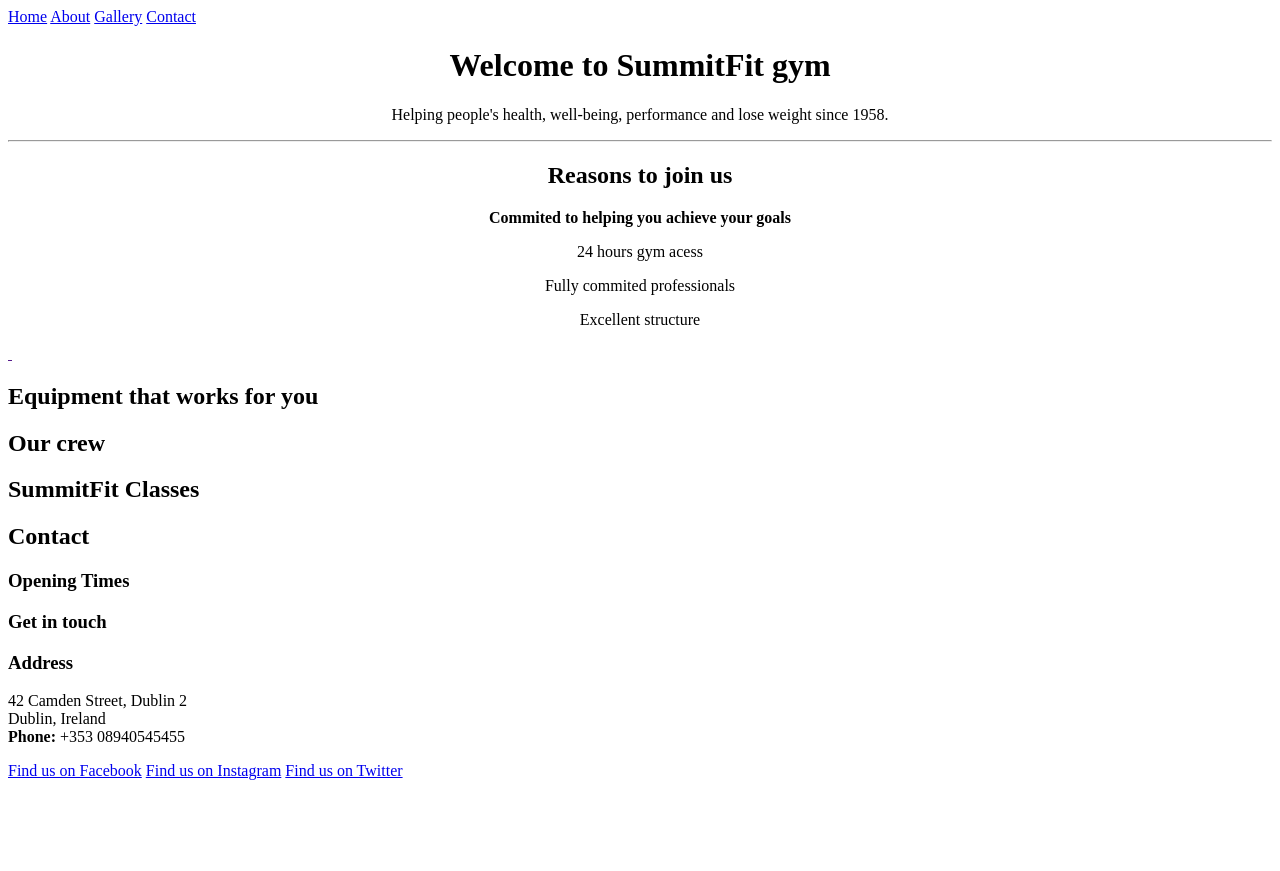
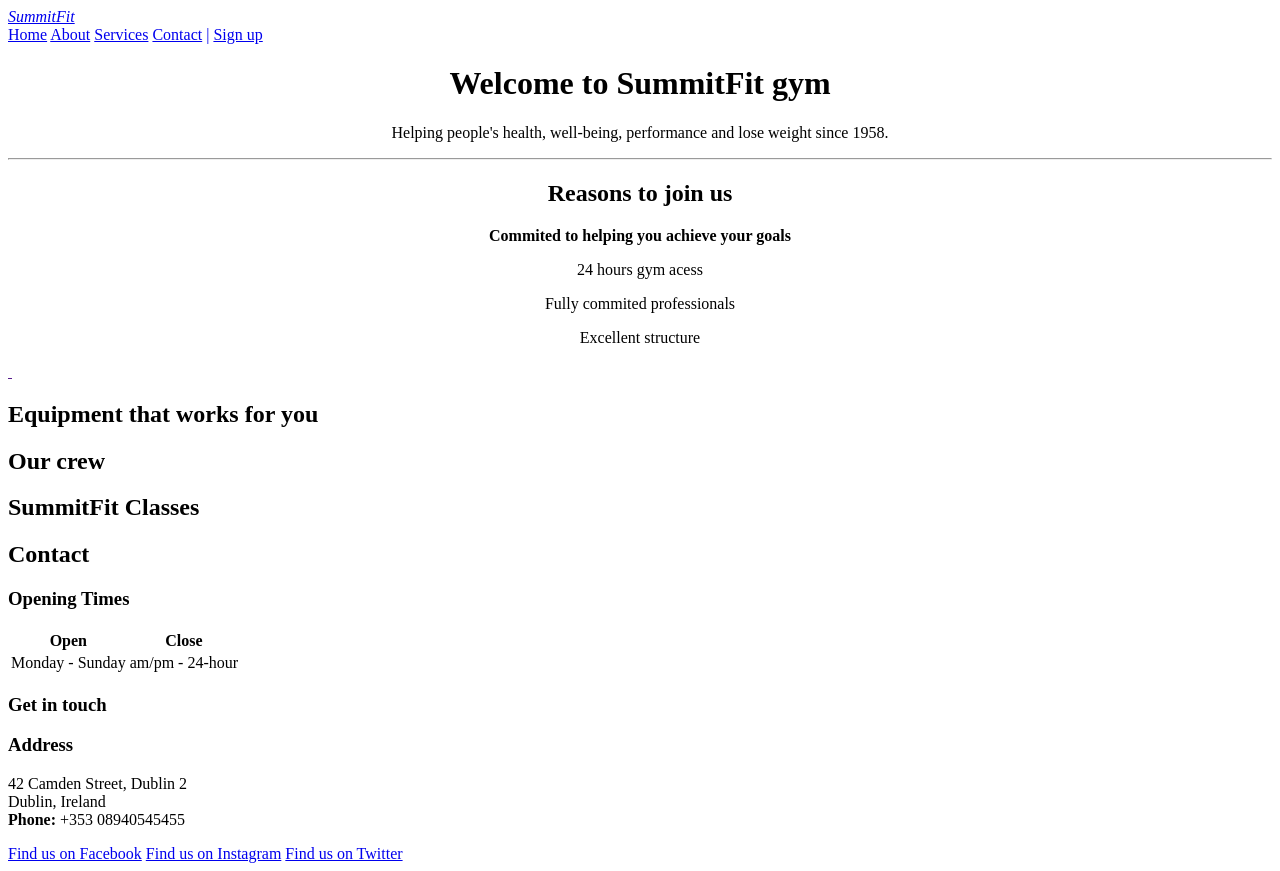
Before and after one commit to mpatricia22/SummitFit, a plain HTML site: page index.html in a window 1280 px wide. Before the commit the page ends 800 px from the top, so only its background shows below. Drawn offline with Linux system fonts and the light colour scheme.

Commit message:
Navbar & header

```diff
--- a/index.html
+++ b/index.html
@@ -15,20 +15,33 @@
 
 <body>
 
+    <header class="">
+        <a href="#" class="logo">
+            <i class="">SummitFit</i>
+        </a>
+    </header>
+
     <div id=" menu">
-    <!--Add external links to different sections of the page-->
-    <a href="#home">Home</a>
-    <a href="#about">About</a>
-    <a href="#gallery">Gallery</a>
-    <a href="#contact">Contact</a>
+        <!--Add external links to different sections of the page-->
+        <nav class="navbar">
+            <a href="#home">Home</a>
+            <a href="#about">About</a>
+            <a href="#services">Services</a>
+            <a href="#contact">Contact</a>
+            <a href="#">|</a>
+            <a href="#signgup">Sign up</a>
 
+
+        </nav>
     </div>
-    <div class="text-center">
+
+    <div id="home" class="text-center">
         <h1>Welcome to SummitFit gym</h1>
         <p>Helping people's health, well-being, performance and lose weight since 1958.</p>
     </div>
 
     <hr>
+
 
     <div class="text-center">
         <h2>Reasons to join us</h2>
@@ -36,6 +49,7 @@
         <p>24 hours gym acess</p>
         <p>Fully commited professionals</p>
         <p>Excellent structure</p>
+
     </div>
 
     <a href="" target="_blank" title="">
@@ -65,7 +79,18 @@
 
 
         <h3>Opening Times</h3>
-        <p></p>
+        <table>
+            <tr>
+                <th>Open</th>
+                <th>Close</th>
+            </tr>
+
+            <tr>
+                <td>Monday - Sunday</td>
+                <td>am/pm - 24-hour</td>
+
+            </tr>
+        </table>
 
         <h3>Get in touch</h3>
         <p></p>
```
